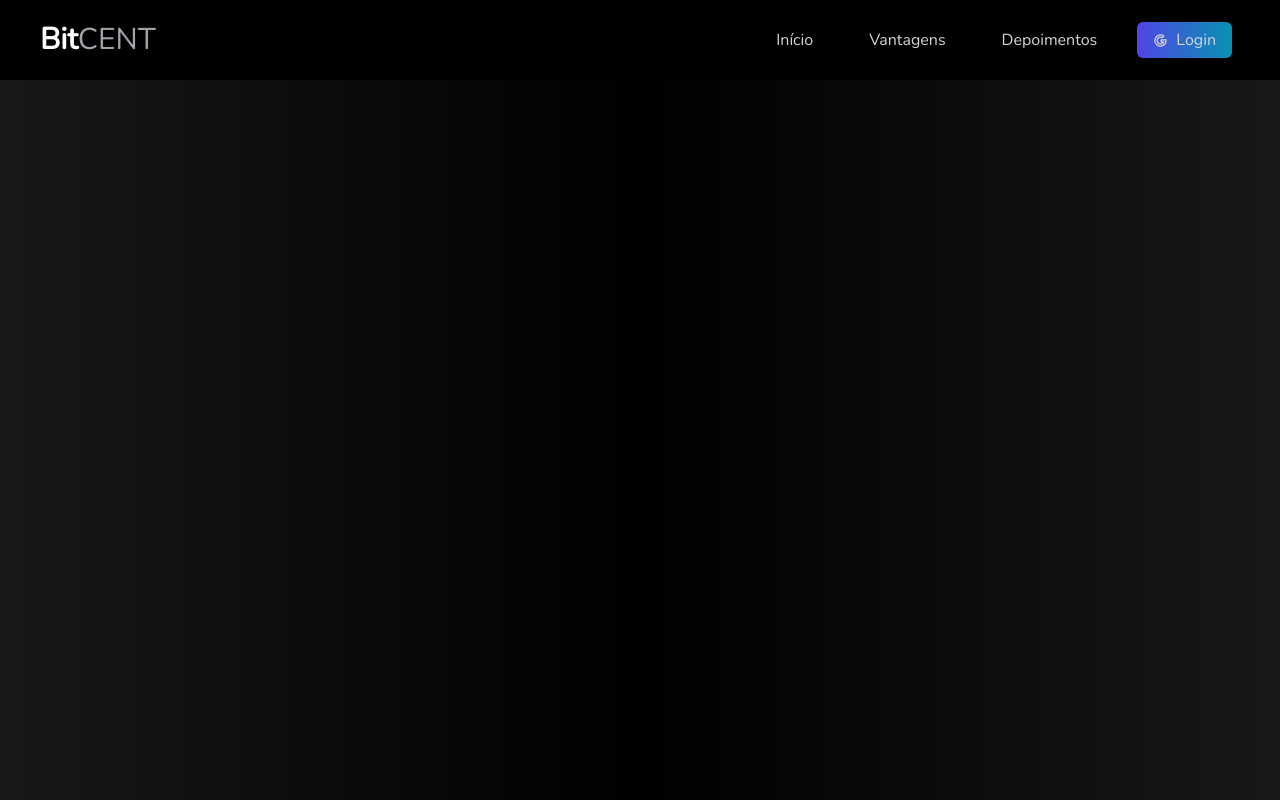
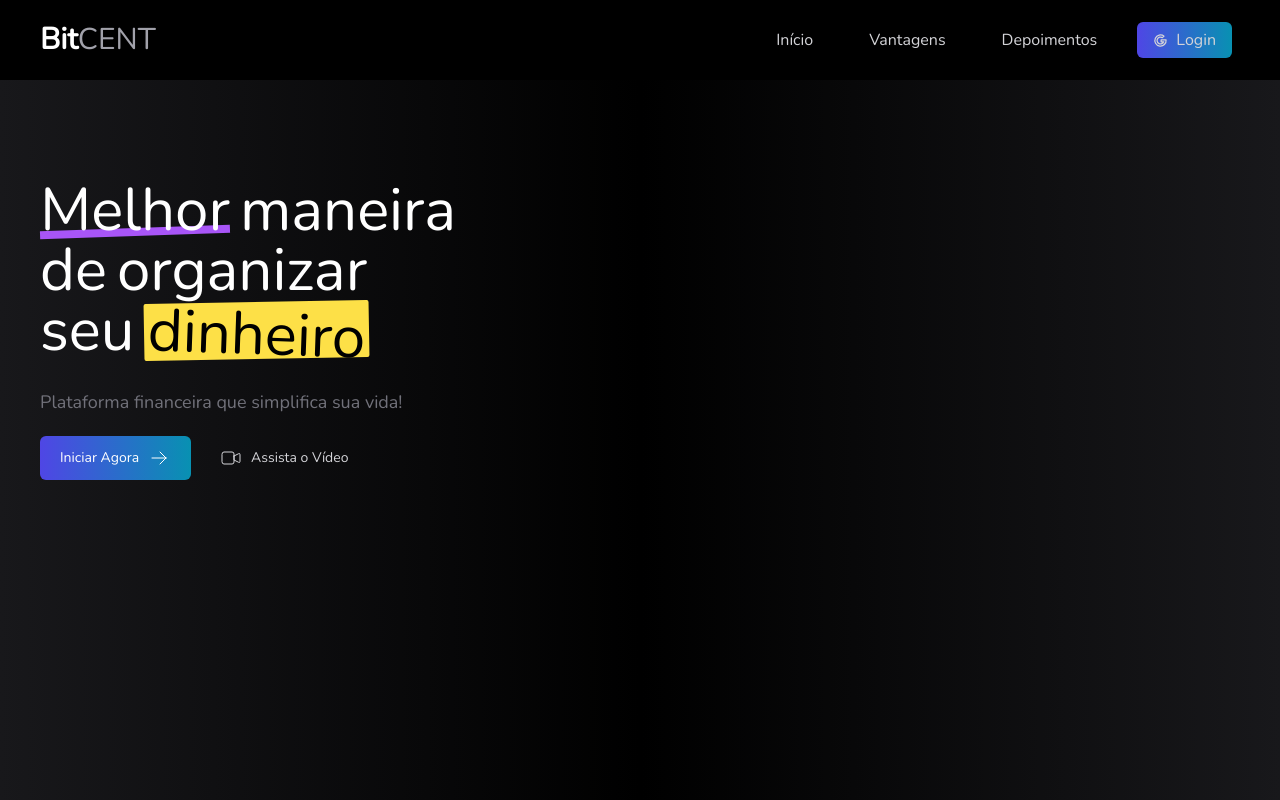
Before and after one commit to icaro-freitas/bitcent, a Next.js app: page / in a window 1280 px wide. Built offline with nearby package versions, Linux system fonts and the light colour scheme.

Commit message:
Foram desenvolvidos os componentes area,logo,Menu e MenuItem

```diff
--- /dev/null
+++ b/src/components/landing/destaque/Slogan.tsx
@@ -0,0 +1,70 @@
+import { IconArrowRight, IconVideo } from "@tabler/icons-react"
+
+export default function Slogan() {
+
+    function renderizarFrase() {
+        return (
+            <div className={`
+                flex flex-col items-center md:items-start text-4xl lg:text-6xl
+                text-white font-light
+            `}>
+                <div className="flex gap-2.5">
+                    <div className={`relative`}>
+                        <span className={`
+                            absolute bottom-1 left-0 w-full
+                            border-b-8 border-purple-500
+                            -rotate-2
+                        `}></span>
+                        <span className="relative">Melhor</span>
+                    </div>
+                    <div>maneira</div>
+                </div>
+                <div className="flex gap-2.5">
+                    <span>de</span>
+                    <span>organizar</span>
+                </div>
+                <div className="flex gap-2.5">
+                    <span>seu</span>
+                    <span className={`
+                        flex items-center p-1
+                        relative text-black
+                    `}>
+                        <span className="absolute -rotate-1 top-0.5 left-0 w-full h-5/6 bg-yellow-300 rounded-sm" />
+                        <span className="relative rotate-2 z-20">dinheiro</span>
+                    </span>
+                </div>
+            </div>
+        )
+    }
+
+    return (
+        <div className="flex flex-col justify-center gap-5">
+            {renderizarFrase()}
+            <div className="text-sm lg:text-lg font-thin text-zinc-500 text-center sm:text-left">
+                Plataforma financeira que simplifica sua vida!
+            </div>
+            <div className="flex justify-center sm:justify-start items-center gap-2">
+                <div className={`
+                    flex items-center gap-2 cursor-pointer
+                    bg-gradient-to-r from-indigo-600 to-cyan-600
+                    text-white px-5 py-2.5 rounded-md
+                `}>
+                    <span className="font-thin md:text-sm text-base">
+                        Iniciar <span className="hidden sm:inline">Agora</span>
+                    </span>
+                    <IconArrowRight className="hidden lg:inline" stroke={1} />
+                </div>
+                <div className={`
+                    flex items-center gap-2 cursor-pointer
+                    text-zinc-300 px-5 py-2.5
+                `}>
+                    <IconVideo stroke={1} />
+                    <span className="font-thin md:text-sm text-base">
+                        <span className="hidden sm:inline">Assista o</span> Vídeo
+                    </span>
+                </div>
+            </div>
+        </div>
+
+    )
+}
--- a/src/components/landing/destaque/index.tsx
+++ b/src/components/landing/destaque/index.tsx
@@ -1,9 +1,15 @@
 import Area from "../comum/Area";
+import Slogan from "./Slogan";
+
 
 export default function Destaque() {
     return (
-        <Area id="inicio">
-
+        <Area id="inicio" className="pt-20">
+            <div className={`
+            flex items-center
+            h-[500px]`}>
+            <Slogan/>
+            </div>
         </Area>
     )
 }
```
Also changed, not shown: src/components/landing/comum/ImagemResponsiva.tsx (added).
